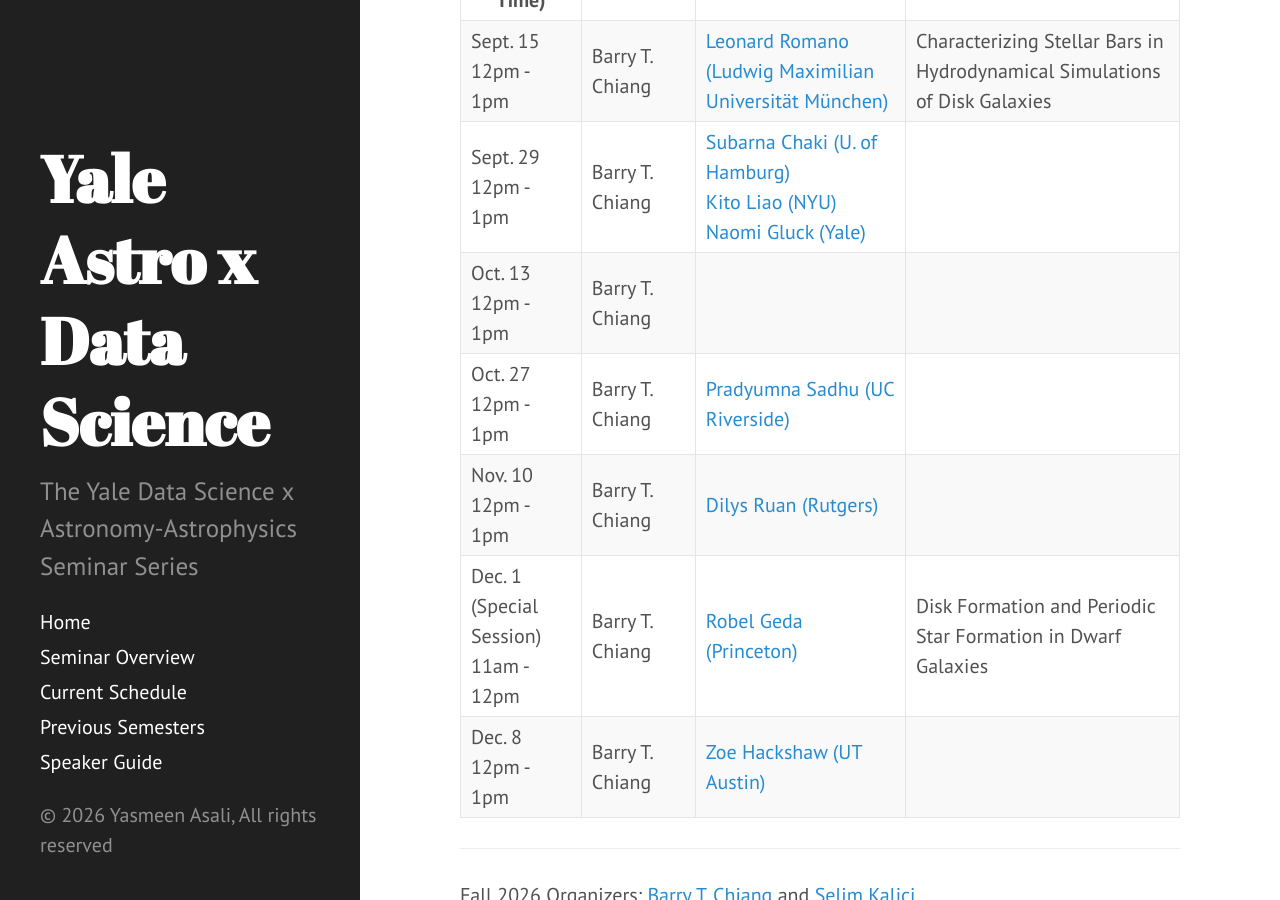
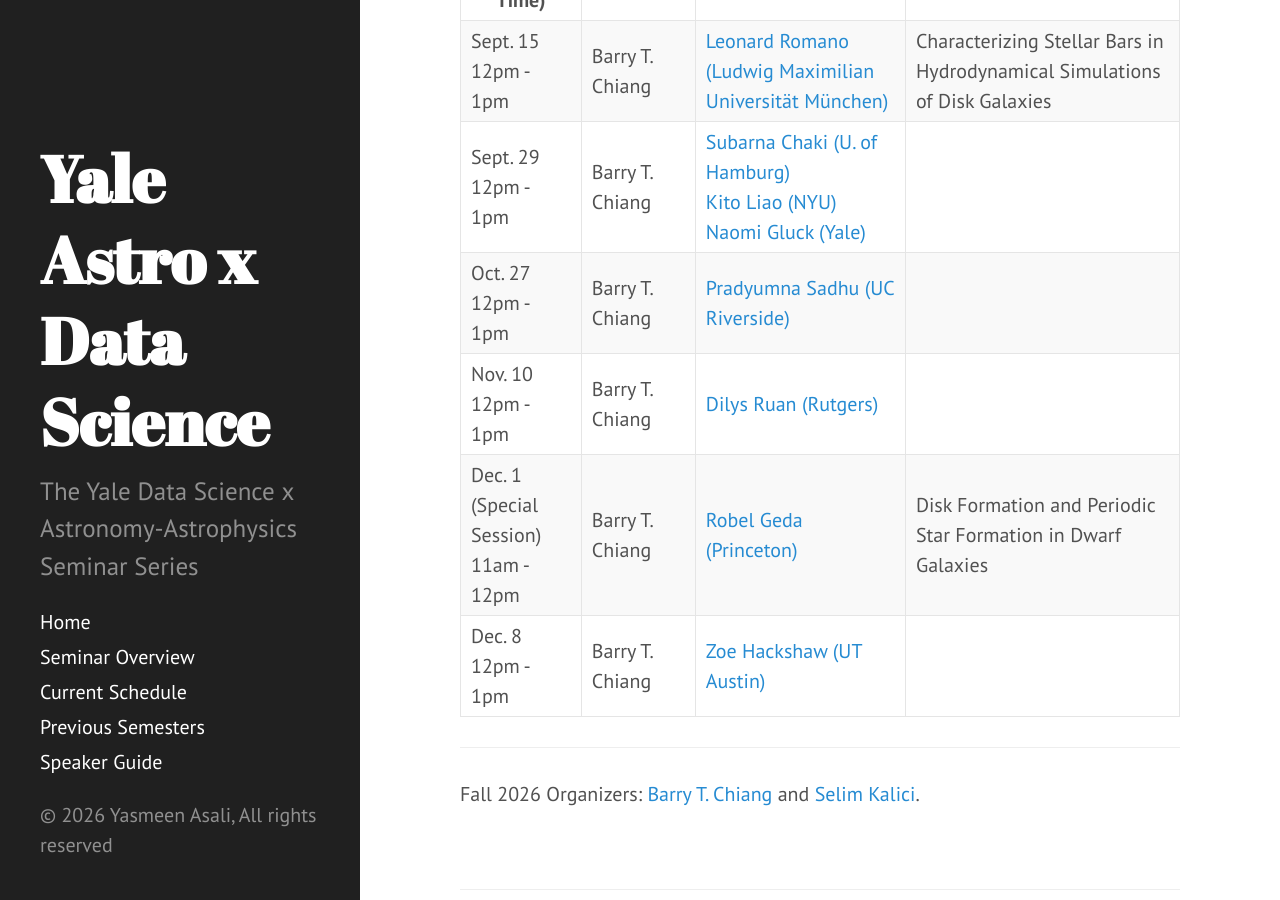
Before and after one commit to yale-dsaas/yale-dsaas.github.io, a Jekyll site: the page built from _posts/2026-09-01-fallschedule.md, in a window 1280 px wide and 900 px high, scrolled down 341 px. Built offline with Jekyll 4.4.1, drawn with Linux system fonts in a browser that asks for light colours.

Commit message:
Remove empty Oct 13 row from the fall schedule

```diff
--- a/_posts/2026-09-01-fallschedule.md
+++ b/_posts/2026-09-01-fallschedule.md
@@ -25,12 +25,6 @@
       <td>Sept. 29<br>12pm - 1pm</td>
       <td>Barry T. Chiang</td>
       <td><a href="https://www.qu.uni-hamburg.de/qurs/membership/interviews/26-04-subarna-chaki.html">Subarna Chaki (U. of Hamburg)</a><br><a href="https://kitokamada.github.io/kitokliao/index.html">Kito Liao (NYU)</a><br><a href="https://ngluck.github.io/">Naomi Gluck (Yale)</a></td>
-      <td></td>
-    </tr>
-    <tr>
-      <td>Oct. 13<br>12pm - 1pm</td>
-      <td>Barry T. Chiang</td>
-      <td></td>
       <td></td>
     </tr>
     <tr>
```
